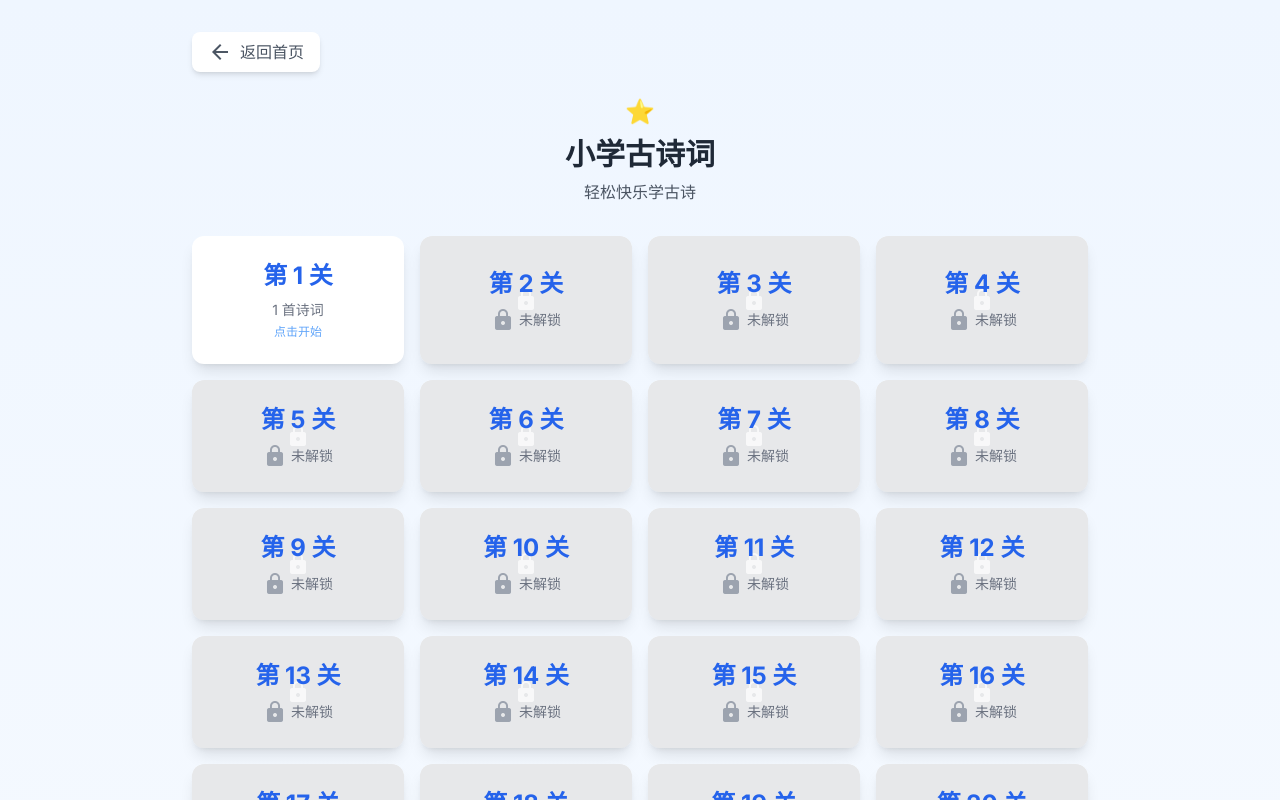
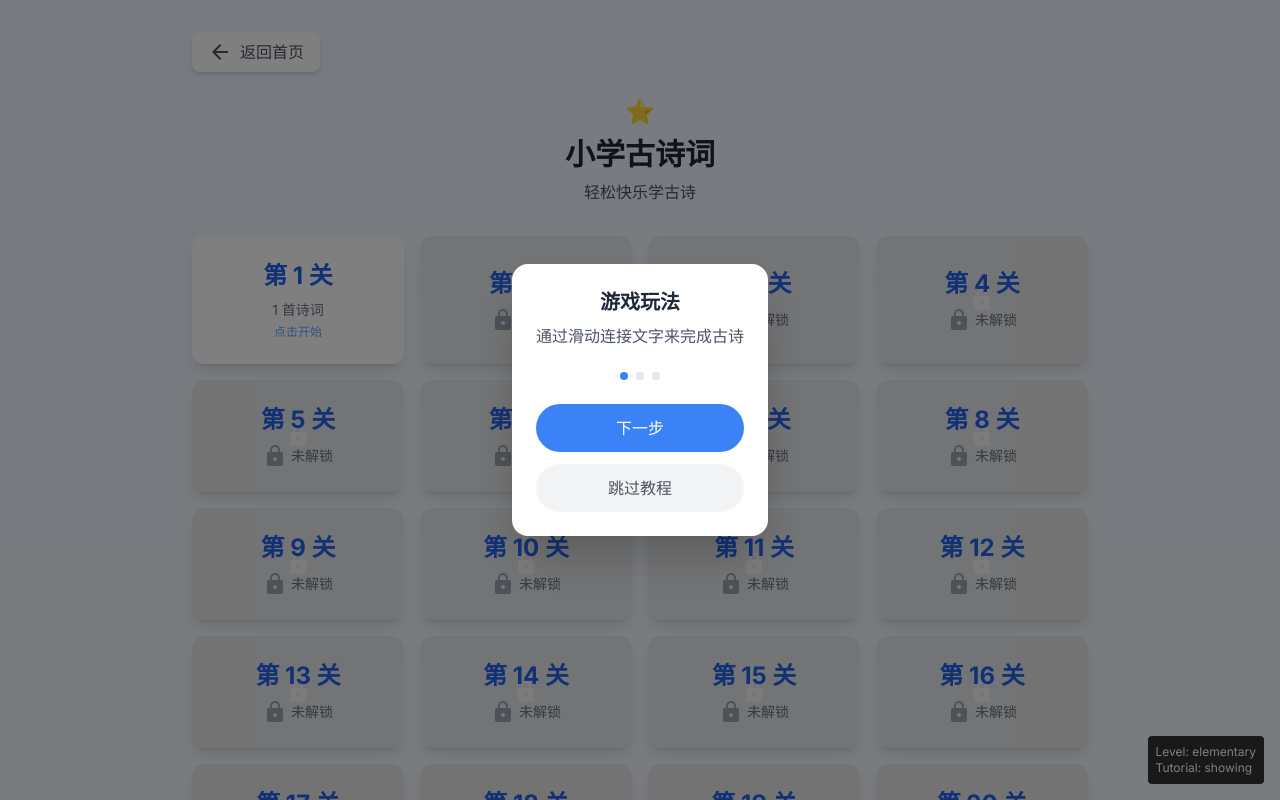
Before and after one commit to fanghaotao/scllk, a Next.js app: page /game/elementary in a window 1280 px wide. Shown: the top 800 px of the page. Built offline with nearby package versions, Linux system fonts and the light colour scheme.

Commit message:
add:新增一个引导动画

```diff
--- /dev/null
+++ b/app/components/GameTutorial.tsx
@@ -0,0 +1,255 @@
+'use client'
+import { useState, useEffect } from 'react'
+
+interface TutorialStep {
+  title: string
+  description: string
+  isAnimation?: boolean
+}
+
+const TUTORIAL_STEPS: TutorialStep[] = [
+  {
+    title: '游戏玩法',
+    description: '通过滑动连接文字来完成古诗',
+  },
+  {
+    title: '示例演示',
+    description: '看看如何连接"鹅鹅鹅，曲项向天歌"',
+    isAnimation: true
+  },
+  {
+    title: '开始游戏',
+    description: '准备好了吗？让我们开始吧！',
+  }
+]
+
+const DEMO_WORDS = [ '曲', '项', '向', '天', '歌']
+
+interface GameTutorialProps {
+  onComplete: () => void
+  onSkip: () => void
+}
+
+const GameTutorial = ({ onComplete, onSkip }: GameTutorialProps) => {
+  const [currentStep, setCurrentStep] = useState(0)
+  const [isExiting, setIsExiting] = useState(false)
+  const [animationProgress, setAnimationProgress] = useState(0)
+  const [connectedWords, setConnectedWords] = useState<number[]>([])
+  const [cursorPosition, setCursorPosition] = useState({ x: 0, y: 0 })
+  const [targetPosition, setTargetPosition] = useState({ x: 0, y: 0 })
+  const [isDrawingLine, setIsDrawingLine] = useState(false)
+  const [completedLines, setCompletedLines] = useState<Array<{
+    start: { x: number, y: number },
+    end: { x: number, y: number }
+  }>>([])
+
+  // 处理动画逻辑
+  useEffect(() => {
+    if (!TUTORIAL_STEPS[currentStep].isAnimation) {
+      return
+    }
+
+    if (animationProgress >= DEMO_WORDS.length - 1) {
+      // 最后一个词完成后，清除手指但保持连接状态
+      setIsDrawingLine(false)
+      setConnectedWords(Array.from({ length: DEMO_WORDS.length }, (_, i) => i))
+      return
+    }
+
+    let wordElements = document.querySelectorAll('.word-cell')
+    if (!wordElements.length) return
+
+    const currentWord = wordElements[animationProgress] as HTMLElement
+    const nextWord = wordElements[animationProgress + 1] as HTMLElement
+    const container = document.querySelector('.animation-container') as HTMLElement
+
+    if (!currentWord || !container) return
+
+    // 获取容器的位置信息
+    const containerRect = container.getBoundingClientRect()
+    const startRect = currentWord.getBoundingClientRect()
+
+    // 计算相对于容器的坐标
+    const startX = startRect.left - containerRect.left + startRect.width / 2
+    const startY = startRect.top - containerRect.top + startRect.height / 2
+
+    // 设置初始手势位置
+    setCursorPosition({ x: startX, y: startY })
+    setIsDrawingLine(true)
+
+    if (nextWord) {
+      const endRect = nextWord.getBoundingClientRect()
+      const endX = endRect.left - containerRect.left + endRect.width / 2
+      const endY = endRect.top - containerRect.top + endRect.height / 2
+
+      // 设置目标位置
+      setTargetPosition({ x: endX, y: endY })
+
+      // 加快动画速度：从1000ms改为600ms
+      const animationDuration = 600
+      const startTime = Date.now()
+
+      const animateGesture = () => {
+        const elapsed = Date.now() - startTime
+        const progress = Math.min(elapsed / animationDuration, 1)
+
+        const newX = startX + (endX - startX) * progress
+        const newY = startY + (endY - startY) * progress
+
+        setCursorPosition({ x: newX, y: newY })
+
+        if (progress < 1) {
+          requestAnimationFrame(animateGesture)
+        } else {
+          setConnectedWords(prev => [...prev, animationProgress])
+          setIsDrawingLine(false)
+
+          // 缩短等待时间：从300ms改为200ms
+          setTimeout(() => {
+            setAnimationProgress(prev => prev + 1)
+          }, 200)
+        }
+      }
+
+      requestAnimationFrame(animateGesture)
+    }
+  }, [currentStep, animationProgress])
+
+  // 重置状态的函数
+  const resetAnimationState = () => {
+    setAnimationProgress(0)
+    setConnectedWords([])
+    setIsDrawingLine(false)
+  }
+
+  const handleNext = () => {
+    if (currentStep === TUTORIAL_STEPS.length - 1) {
+      setIsExiting(true)
+      setTimeout(onComplete, 300)
+    } else {
+      setCurrentStep(prev => prev + 1)
+      resetAnimationState()
+    }
+  }
+
+  const handleSkip = () => {
+    setIsExiting(true)
+    setTimeout(onSkip, 300)
+  }
+
+  return (
+    <div className={`fixed inset-0 z-50 flex items-center justify-center bg-black/50 transition-opacity duration-300
+      ${isExiting ? 'opacity-0' : 'opacity-100'}`}
+    >
+      <div className="mx-4 max-w-md rounded-2xl bg-white p-6 shadow-2xl">
+        <div className="mb-6 text-center">
+          <h3 className="mb-2 text-xl font-bold text-gray-800">
+            {TUTORIAL_STEPS[currentStep].title}
+          </h3>
+          <p className="mb-4 text-gray-600">
+            {TUTORIAL_STEPS[currentStep].description}
+          </p>
+
+          {/* 动画演示区域 */}
+          {TUTORIAL_STEPS[currentStep].isAnimation && (
+            <div className="my-8 relative animation-container">
+              <div className="flex flex-wrap justify-center gap-4">
+                {DEMO_WORDS.map((word, index) => (
+                  <div
+                    key={index}
+                    className={`word-cell flex h-12 w-12 items-center justify-center rounded-lg text-lg font-bold
+                      transition-all duration-300
+                      ${connectedWords.includes(index)
+                        ? 'bg-blue-500 text-white transform scale-110'
+                        : 'bg-gray-100 text-gray-600'}`}
+                  >
+                    {word}
+                  </div>
+                ))}
+              </div>
+
+              {/* 手势指示器 - 只在动画进行中且不是最后一个词时显示 */}
+              {isDrawingLine && animationProgress < DEMO_WORDS.length - 1 && (
+                <>
+                  {/* 手指图标 */}
+                  <div
+                    className="absolute pointer-events-none z-10"
+                    style={{
+                      left: `${cursorPosition.x}px`,
+                      top: `${cursorPosition.y}px`,
+                      transform: 'translate(-50%, -50%)'
+                    }}
+                  >
+                    <div className="w-8 h-8 bg-white rounded-full shadow-lg flex items-center justify-center">
+                      👆
+                    </div>
+                  </div>
+
+                  {/* 连线 */}
+                  <svg
+                    className="absolute inset-0 pointer-events-none"
+                    style={{
+                      width: '100%',
+                      height: '100%',
+                      position: 'absolute',
+                      top: 0,
+                      left: 0
+                    }}
+                  >
+                    <line
+                      x1={cursorPosition.x}
+                      y1={cursorPosition.y}
+                      x2={targetPosition.x}
+                      y2={targetPosition.y}
+                      stroke="#3B82F6"
+                      strokeWidth="2"
+                      strokeDasharray="4"
+                    />
+                  </svg>
+                </>
+              )}
+
+              {/* 进度条 */}
+              <div className="relative mt-4">
+                <div
+                  className="h-1 bg-blue-500 transition-all duration-500"
+                  style={{
+                    width: `${((connectedWords.length) / DEMO_WORDS.length) * 100}%`
+                  }}
+                />
+              </div>
+            </div>
+          )}
+        </div>
+
+        {/* 进度指示器 */}
+        <div className="mb-6 flex justify-center gap-2">
+          {TUTORIAL_STEPS.map((_, index) => (
+            <div
+              key={index}
+              className={`h-2 w-2 rounded-full transition-colors
+                ${index === currentStep ? 'bg-blue-500' : 'bg-gray-200'}`}
+            />
+          ))}
+        </div>
+
+        <div className="flex flex-col gap-3">
+          <button
+            onClick={handleNext}
+            className="w-full rounded-full bg-blue-500 py-3 font-medium text-white transition-colors hover:bg-blue-600"
+          >
+            {currentStep === TUTORIAL_STEPS.length - 1 ? '开始游戏' : '下一步'}
+          </button>
+          <button
+            onClick={handleSkip}
+            className="w-full rounded-full bg-gray-100 py-3 font-medium text-gray-600 transition-colors hover:bg-gray-200"
+          >
+            跳过教程
+          </button>
+        </div>
+      </div>
+    </div>
+  )
+}
+
+export default GameTutorial
--- a/app/components/LevelSelection.tsx
+++ b/app/components/LevelSelection.tsx
@@ -3,6 +3,7 @@ import { useRouter, usePathname } from 'next/navigation'
 import { useState, useEffect } from 'react'
 import { getCompletedStages } from '../utils/progressUtils'
 import { GAME_CONFIG } from '../config/gameConfig'
+import GameTutorial from './GameTutorial'
 
 interface Poem {
   num: number
@@ -50,6 +51,7 @@ const LevelSelection = () => {
   const pathname = usePathname()
   const [stages, setStages] = useState<Stage[]>([])
   const [loading, setLoading] = useState(true)
+  const [showTutorial, setShowTutorial] = useState(false)
 
   const level = pathname.split('/')[2] as keyof typeof LEVEL_FILE_MAP
   const levelConfig = LEVEL_CONFIGS[level]
@@ -98,10 +100,39 @@ const LevelSelection = () => {
     loadStages()
   }, [level])
 
+  // 检查是否需要显示教程（只在第一次访问游戏时显示）
+  useEffect(() => {
+    const hasCompletedTutorial = localStorage.getItem('hasCompletedTutorial')
+    if (!hasCompletedTutorial) {
+      setShowTutorial(true)
+    }
+  }, [])
+
+  // 处理教程完成
+  const handleTutorialComplete = () => {
+    localStorage.setItem('hasCompletedTutorial', 'true')
+    setShowTutorial(false)
+  }
+
+  // 处理跳过教程
+  const handleTutorialSkip = () => {
+    localStorage.setItem('hasCompletedTutorial', 'true')
+    setShowTutorial(false)
+  }
+
+  // 修改 handleStageClick 添加延迟导航
   const handleStageClick = (stageId: number, isUnlocked: boolean) => {
     if (!isUnlocked) {
       return
     }
+
+    // 如果教程正在显示，不要导航
+    if (showTutorial) {
+      console.log('Preventing navigation while tutorial is showing')
+      return
+    }
+
+    console.log('Navigating to stage:', stageId)
     router.push(`/game/${level}/stage/${stageId}`)
   }
 
@@ -189,6 +220,22 @@ const LevelSelection = () => {
           </div>
         </div>
       </div>
+
+      {/* 教程组件 - 只在第一次访问时显示 */}
+      {showTutorial && (
+        <GameTutorial
+          onComplete={handleTutorialComplete}
+          onSkip={handleTutorialSkip}
+        />
+      )}
+
+      {/* 添加调试信息 */}
+      {process.env.NODE_ENV === 'development' && (
+        <div className="fixed bottom-4 right-4 rounded bg-black/80 p-2 text-xs text-white">
+          Level: {level}<br />
+          Tutorial: {showTutorial ? 'showing' : 'hidden'}
+        </div>
+      )}
     </div>
   )
 }
```
